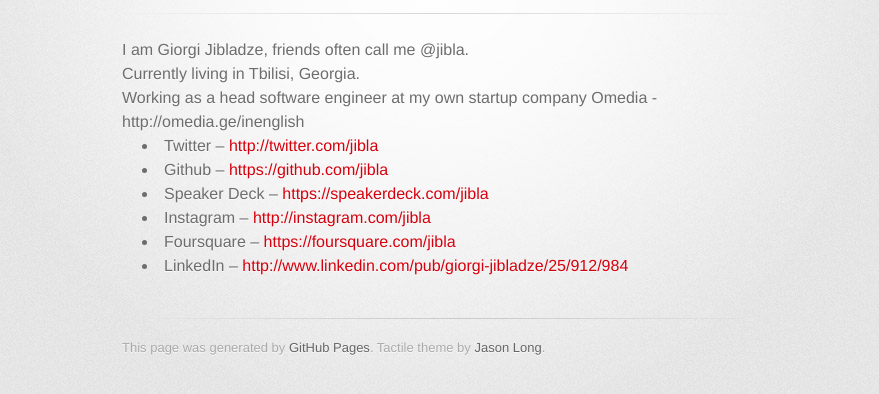
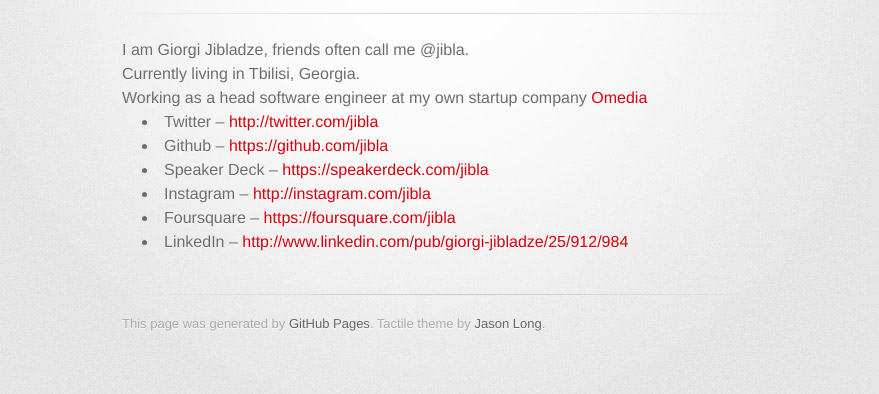
Before and after one commit to jibla/jibla.github.io, a plain HTML site: page index.html in a window 1280 px wide. Shown: the part 160-554 px from the top of the page, without its empty margins (208-1087 px from the left). Drawn offline with Linux system fonts and the light colour scheme; a web font is replaced by a local one.

Commit message:
Update index.html

```diff
--- a/index.html
+++ b/index.html
@@ -27,7 +27,7 @@
         <section>
           I am Giorgi Jibladze, friends often call me @jibla.<br />
           Currently living in Tbilisi, Georgia.<br />
-          Working as a head software engineer at my own startup company Omedia - http://omedia.ge/inenglish<br />
+          Working as a head software engineer at my own startup company <a href="http://omedia.ge/inenglish">Omedia</a><br />
         </section>
 
         <section id="main_content">
```
